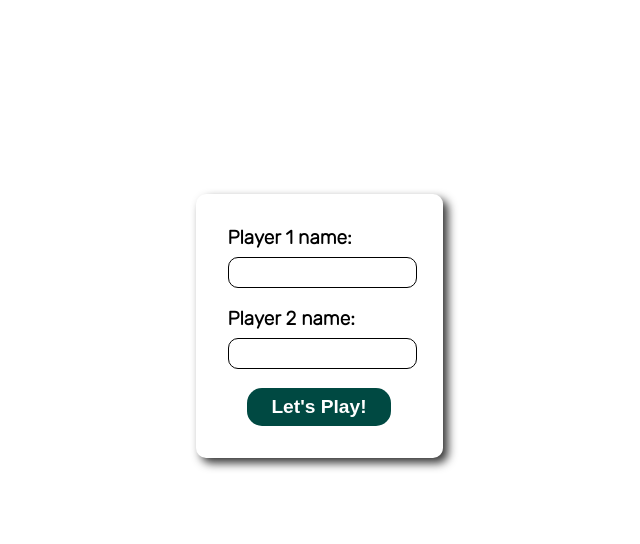
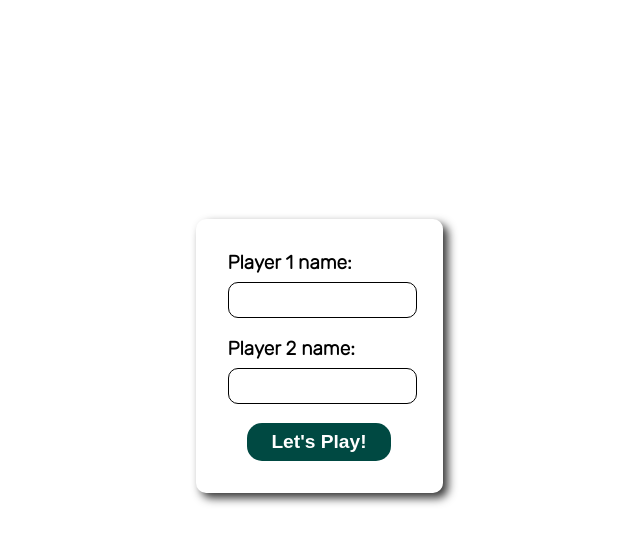
Before and after one commit to tnorphel/odin-tic-tac-toe, a plain HTML site: page index.html in a window 1280 px wide. Shown: the part 104-648 px from the top of the page, without its empty margins (321-961 px from the left). Drawn offline with Linux system fonts and the light colour scheme.

Commit message:
minor edits

```diff
--- a/styles.css
+++ b/styles.css
@@ -9,7 +9,7 @@ body {
     font-family: 'Rubik', sans-serif;
     background-color: #ffffff;
     display: grid;
-    grid-template-rows: 120px 1fr 60px;
+    grid-template-rows: 120px 1fr;
 }
 
 /******************************************/
@@ -26,7 +26,6 @@ main {
     display: grid;
     justify-content: center;
     align-content: center;
-    gap: 1.5rem;
 }
 main .start-game {
     border: none;
@@ -45,7 +44,7 @@ main .start-game .player label {
 }
 main .start-game .player input{
     width: 100%;
-    height: 27px;
+    height: 2rem;
     border: 0.3px solid black;
     border-radius: 10px;
 }
```
